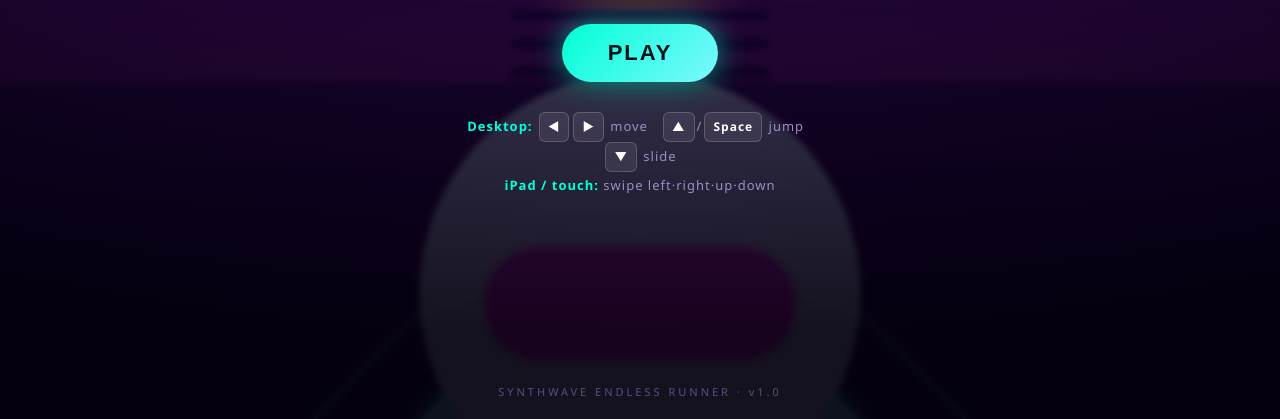
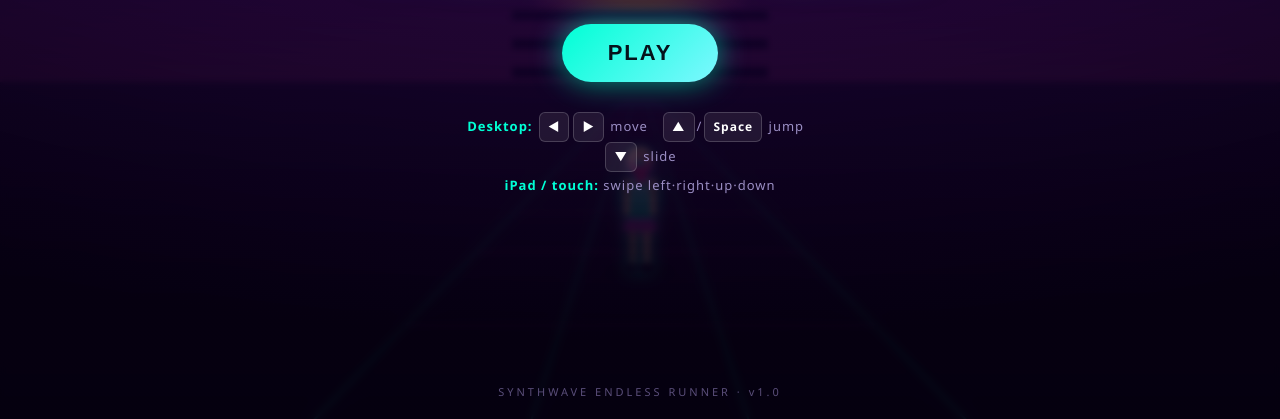
Before and after one commit to arecibo-sys/temple, a plain HTML site: page index.html in a window 1280 px wide. Shown: the part 381-800 px from the top of the page. Drawn offline with Linux system fonts and the light colour scheme; animation ran at ten frames a second.

Commit message:
Smaller player: running-woman figure, fixed pixel size
Co-Authored-By: Claude Opus 4.8 <noreply@anthropic.com>

```diff
--- a/index.html
+++ b/index.html
@@ -672,47 +672,120 @@ function drawCoin(p,rz){
   ctx.shadowBlur=0;
 }
 
+// tapered limb between two points
+function limb(x1,y1,x2,y2,w,col){
+  ctx.strokeStyle=col; ctx.lineWidth=w; ctx.lineCap='round';
+  ctx.beginPath(); ctx.moveTo(x1,y1); ctx.lineTo(x2,y2); ctx.stroke();
+}
+// A running woman, viewed from behind (she runs into the screen).
 function drawPlayer(){
-  const rz=0.85;
-  const s=depthScale(rz);
-  const x=W/2 + (G.x - G.x)*s + (G.targetX===G.x?0:0); // centered on camera follow
-  const px=W/2 + (G.x - G.x)*s; // player x relative — camera follows so player near center
-  // We want the player to appear slightly off-center when switching lanes:
-  const lateral = (G.x*0); // camera already follows; keep player center
-  const baseY=H*0.58 + CAM_H*s;
-  const py = baseY - G.y*s;
-  const bodyH = (G.sliding?0.7:1.25)*s;
-  const bodyW = (G.sliding?0.9:0.62)*s;
-  const cx=W/2;
-  // shadow
-  const shA=Math.max(0.1,0.5 - G.y*0.3);
-  ctx.fillStyle=`rgba(0,0,0,${shA})`;
-  ctx.beginPath(); ctx.ellipse(cx, baseY, bodyW*0.6, bodyW*0.22, 0,0,7); ctx.fill();
-  // running bob
-  const bob=G.onGround? Math.sin(G.t*18)*0.04*s : 0;
-  const topY = py - bodyH - bob;
-  // body — glowing runner capsule
-  const g=ctx.createLinearGradient(0,topY,0,py);
-  g.addColorStop(0,'#9bfff0'); g.addColorStop(0.5,'#00ffd5'); g.addColorStop(1,'#00b8a0');
-  ctx.fillStyle=g; ctx.shadowColor='#00ffd5'; ctx.shadowBlur=22;
-  roundRect(cx-bodyW/2, topY, bodyW, bodyH, bodyW*0.4); ctx.fill();
+  const cx = W/2;
+  // unit scale — figure is a small fixed fraction of the screen, looks right on phone & desktop
+  const u  = Math.min(H*0.155, W*0.20) / 9;     // standing height ≈ 9u
+  const fy = H*0.815;                            // feet baseline on the track
+  const lift = G.y * H*0.17;                      // jump height in px
+  const run  = G.onGround && !G.sliding;
+  const phase = G.t*15;
+  const p = run ? Math.sin(phase) : 0;            // gait swing
+  const bob = run ? Math.abs(Math.cos(phase))*0.18*u : 0;
+  // lean into lane changes
+  const lean = Math.max(-0.5,Math.min(0.5,(G.targetX-G.x)*1.4));
+
+  // ground shadow (shrinks while airborne)
+  const shA = Math.max(0.08, 0.42 - G.y*0.25);
+  ctx.fillStyle = `rgba(0,0,0,${shA})`;
+  ctx.beginPath(); ctx.ellipse(cx, fy, 2.4*u, 0.7*u, 0,0,7); ctx.fill();
+
+  ctx.save();
+  ctx.translate(cx, fy - lift - bob);
+  ctx.rotate(lean*0.12);
+  ctx.shadowColor='#00ffd5'; ctx.shadowBlur=16;
+
+  const skin='#f6c9a6', skinSh='#e0a883';
+  const top='#00ffd5', skirt='#ff2bd6', hair='#ff3da6';
+
+  if(G.sliding){
+    // crouched slide — low and compact
+    ctx.shadowBlur=10;
+    limb(-1.2*u,-1.1*u, 1.6*u,-0.5*u, 1.5*u, skin);          // back leg out
+    limb(-0.2*u,-1.3*u, 1.7*u,-1.4*u, 1.4*u, skinSh);        // front leg
+    ctx.fillStyle=skirt; roundRect(-1.4*u,-2.2*u,2.2*u,1.3*u,0.5*u); ctx.fill();
+    ctx.fillStyle=top;   roundRect(-1.7*u,-2.9*u,1.6*u,1.4*u,0.5*u); ctx.fill();
+    ctx.fillStyle=skin;  ctx.beginPath(); ctx.arc(-2.1*u,-2.6*u,0.85*u,0,7); ctx.fill();
+    ctx.fillStyle=hair;  ctx.beginPath(); ctx.ellipse(-1.4*u,-2.7*u,1.0*u,0.6*u,0.2,0,7); ctx.fill();
+    ctx.restore(); return;
+  }
+
+  // hip / shoulder reference (y negative = up)
+  const hipY=-3.7*u, shY=-6.5*u, headY=-7.9*u, hr=0.95*u;
+
+  // ---- LEGS (scissor) : q>0 swings back & lifts
+  const legCol=skin, legW=0.7*u;
+  function leg(side, q){
+    const hx = side*0.5*u;
+    const footX = hx + q*1.3*u;
+    const footY = -Math.max(0,q)*1.4*u;          // lift when swinging back
+    const kneeX = hx + q*0.7*u;
+    const kneeY = (hipY*0.5) + (footY*0.5) - 0.5*u;
+    limb(hx,hipY, kneeX,kneeY, legW, side>0?legCol:skinSh);     // thigh
+    limb(kneeX,kneeY, footX,footY, legW*0.8, side>0?legCol:skinSh); // shin
+    // shoe
+    ctx.fillStyle='#11122a';
+    ctx.beginPath(); ctx.ellipse(footX,footY-0.05*u,0.55*u,0.35*u,0,0,7); ctx.fill();
+  }
+  // draw back leg first (the one swinging back / lifted)
+  if(p>=0){ leg(-1,-p); leg(1,p); } else { leg(1,p); leg(-1,-p); }
+
+  // ---- SKIRT (flared) — female cue
+  ctx.fillStyle=skirt; ctx.shadowColor='#ff2bd6'; ctx.shadowBlur=14;
+  ctx.beginPath();
+  ctx.moveTo(-0.7*u,hipY-0.3*u); ctx.lineTo(0.7*u,hipY-0.3*u);
+  ctx.lineTo(1.25*u,hipY+0.9*u); ctx.lineTo(-1.25*u,hipY+0.9*u); ctx.closePath();
+  ctx.fill();
+
+  // ---- TORSO : narrow waist -> shoulders (tapered back)
+  ctx.shadowColor='#00ffd5'; ctx.shadowBlur=16;
+  const g=ctx.createLinearGradient(0,shY,0,hipY);
+  g.addColorStop(0,'#9bfff0'); g.addColorStop(1,'#00c9ac');
+  ctx.fillStyle=g;
+  ctx.beginPath();
+  ctx.moveTo(-1.0*u,shY); ctx.lineTo(1.0*u,shY);          // shoulders (wider)
+  ctx.quadraticCurveTo(0.95*u,(shY+hipY)/2, 0.85*u,hipY); // right side, slight waist
+  ctx.lineTo(-0.85*u,hipY);
+  ctx.quadraticCurveTo(-0.95*u,(shY+hipY)/2, -1.0*u,shY);
+  ctx.closePath(); ctx.fill();
+
+  // ---- ARMS (swing opposite to legs)
+  function arm(side,q){
+    const sx=side*0.95*u;
+    const elbowX=sx+q*0.5*u, elbowY=shY+1.4*u;
+    const handX=sx+q*1.1*u,  handY=shY+2.4*u - Math.max(0,q)*0.4*u;
+    limb(sx,shY+0.2*u, elbowX,elbowY, 0.5*u, skinSh);
+    limb(elbowX,elbowY, handX,handY, 0.45*u, skin);
+  }
+  arm(-1,p); arm(1,-p);
+
+  // ---- NECK + HEAD (back of head)
+  ctx.fillStyle=skin; ctx.shadowColor='#00ffd5'; ctx.shadowBlur=10;
+  ctx.fillRect(-0.3*u,shY-0.6*u,0.6*u,0.8*u);            // neck
+  ctx.beginPath(); ctx.arc(0,headY,hr,0,7); ctx.fill();   // head
+
+  // ---- HAIR + PONYTAIL streaming down the back, swaying
+  ctx.fillStyle=hair; ctx.shadowColor='#ff2bd6'; ctx.shadowBlur=14;
+  ctx.beginPath(); ctx.arc(0,headY-0.1*u,hr*1.02,Math.PI*0.05,Math.PI*0.95); // hair cap
+  ctx.arc(0,headY-0.15*u,hr*0.9,Math.PI*0.95,Math.PI*0.05,true); ctx.fill();
+  const sway = Math.sin(phase*0.5)*0.5*u;
+  ctx.beginPath();
+  ctx.moveTo(-0.5*u,headY+0.2*u);
+  ctx.quadraticCurveTo(sway-0.3*u, headY+1.6*u, sway, shY+0.4*u);   // ponytail
+  ctx.quadraticCurveTo(sway+0.7*u, headY+1.6*u, 0.5*u, headY+0.2*u);
+  ctx.closePath(); ctx.fill();
+  // tie
+  ctx.fillStyle='#00ffd5'; ctx.shadowBlur=0;
+  ctx.fillRect(-0.28*u,headY+0.1*u,0.56*u,0.3*u);
+
+  ctx.restore();
   ctx.shadowBlur=0;
-  // head
-  const hr=bodyW*0.42;
-  ctx.fillStyle='#d8fffa'; ctx.beginPath(); ctx.arc(cx, topY-hr*0.2, hr,0,7); ctx.fill();
-  // visor
-  ctx.fillStyle='#ff2bd6'; ctx.shadowColor='#ff2bd6'; ctx.shadowBlur=12;
-  roundRect(cx-hr*0.7, topY-hr*0.4, hr*1.4, hr*0.5, hr*0.25); ctx.fill();
-  ctx.shadowBlur=0;
-  // legs (simple animated)
-  if(G.onGround && !G.sliding){
-    const lp=Math.sin(G.t*18);
-    ctx.strokeStyle='#00b8a0'; ctx.lineWidth=Math.max(2,bodyW*0.18); ctx.lineCap='round';
-    ctx.beginPath();
-    ctx.moveTo(cx-bodyW*0.18,py-bodyH*0.05); ctx.lineTo(cx-bodyW*0.18+lp*bodyW*0.3, py);
-    ctx.moveTo(cx+bodyW*0.18,py-bodyH*0.05); ctx.lineTo(cx+bodyW*0.18-lp*bodyW*0.3, py);
-    ctx.stroke();
-  }
 }
 
 //================================================================ MAIN
```
